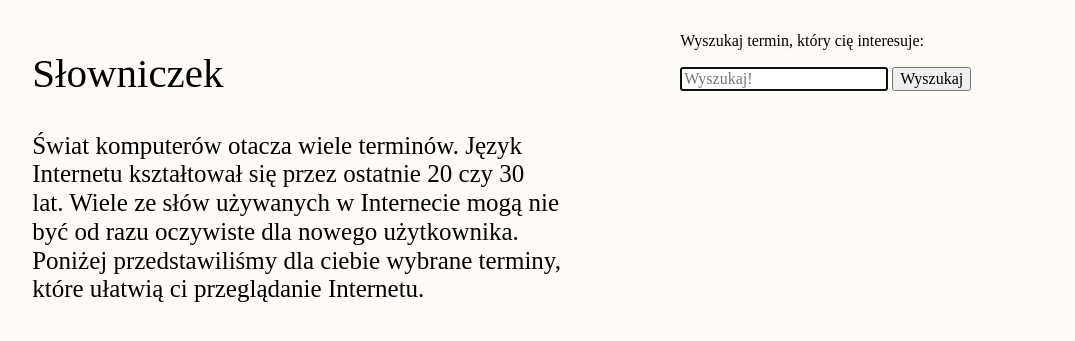
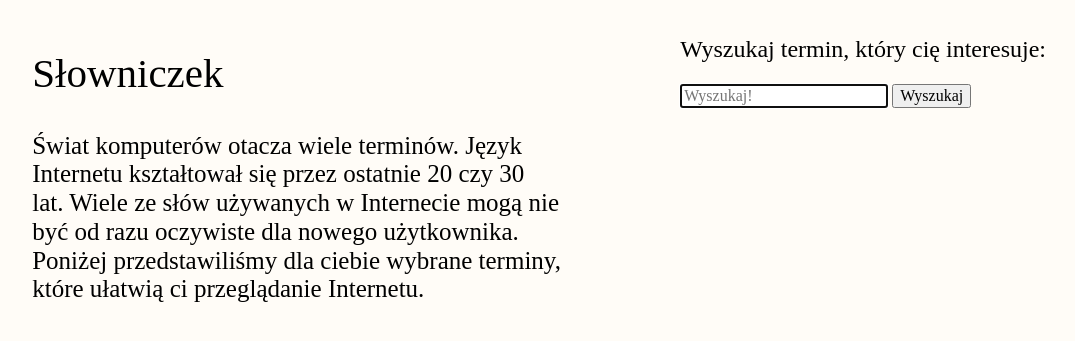
Before and after one commit to QuantumDock/HKT3, a Flask app: page /slownik in a window 1280 px wide. Shown: the part 50-391 px from the top of the page, without its empty margins (19-1094 px from the left). Run offline with Flask 2, Linux system fonts and the light colour scheme; some web fonts are replaced.

Commit message:
style: improve dictionary styles

```diff
--- a/static/css/styles.css
+++ b/static/css/styles.css
@@ -223,6 +223,7 @@ li {
 }
 .dictionary__content {
   padding: 2vh 4vw 0 4vw;
+  font-weight: 450;
 }
 .dictionary__header--big {
     font-size: 41px;
@@ -230,8 +231,14 @@ li {
 .dictionary__header--small {
     font-size: 25px;
 }
-.dictionary__definition > p {
+
+.dictionary__content > h2 {
+  font-weight: inherit;
+}
+
+.dictionary__definition > h2 {
   display: inline;
+  font-weight: inherit;
 }
 
 .scam {
--- a/templates/dictionary.html
+++ b/templates/dictionary.html
@@ -8,12 +8,13 @@
             <p class="dictionary__header--small">Świat komputerów otacza wiele terminów. Język Internetu kształtował się przez ostatnie 20 czy 30 lat. Wiele ze słów używanych w Internecie mogą nie być od razu oczywiste dla nowego użytkownika. Poniżej przedstawiliśmy dla ciebie wybrane terminy, które ułatwią ci przeglądanie Internetu.</p>
         </div>
         <div class="dictionary__content">
-            <p>Wyszukaj termin, który cię interesuje:</p>
+            <h2>Wyszukaj termin, który cię interesuje:</h2>
             <input autocomplete="off" autofocus name="name" placeholder="Wyszukaj!" type="text" id="dictionary__input">
             <button type="button" onclick="fileread()">Wyszukaj</button>
             <br><br>
             <div class="dictionary__definition">
-                <p id="placeholder-title"></p><p id="placeholder-dash"></p><p id="placeholder-text"></p>
+                <h2 id="placeholder-title"></h2><h2 id="placeholder-dash"></h2><h2
+                    id="placeholder-text"></h2>
             </div>
         </div>
     </div>
```
